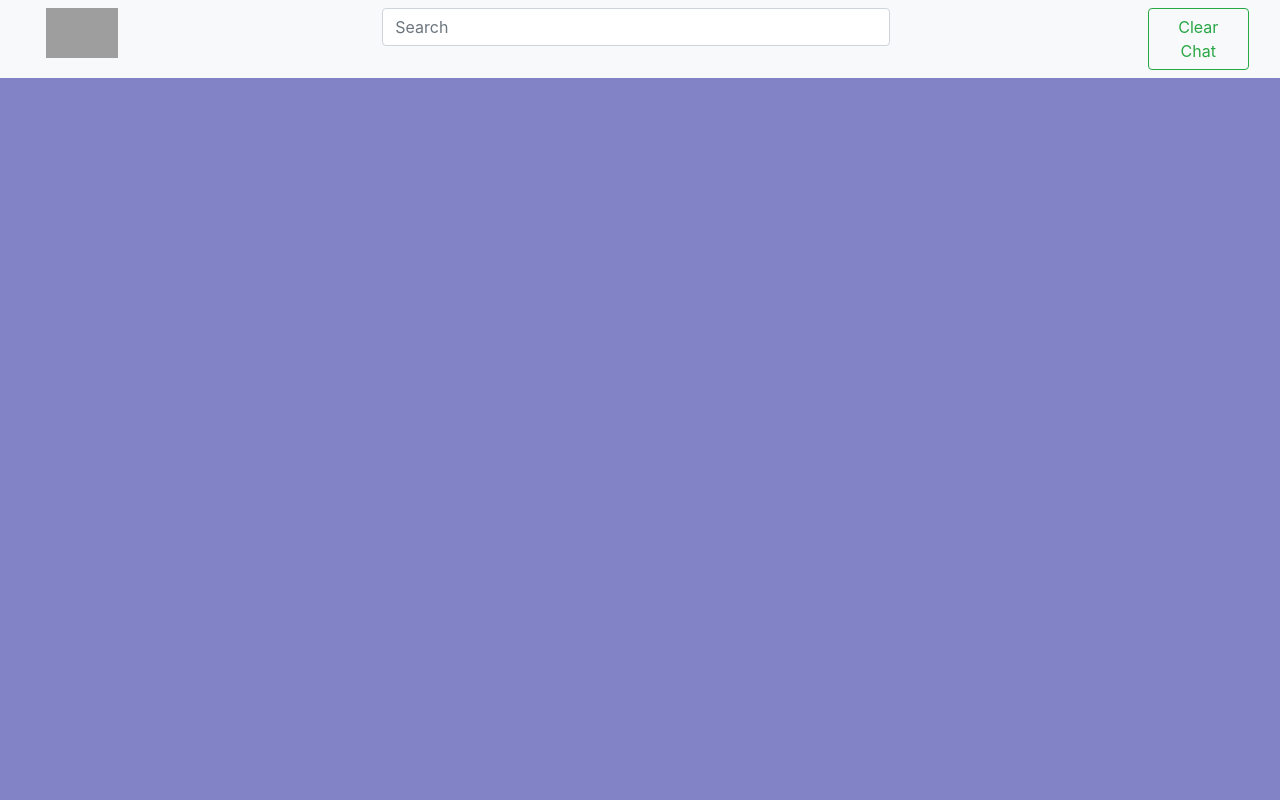
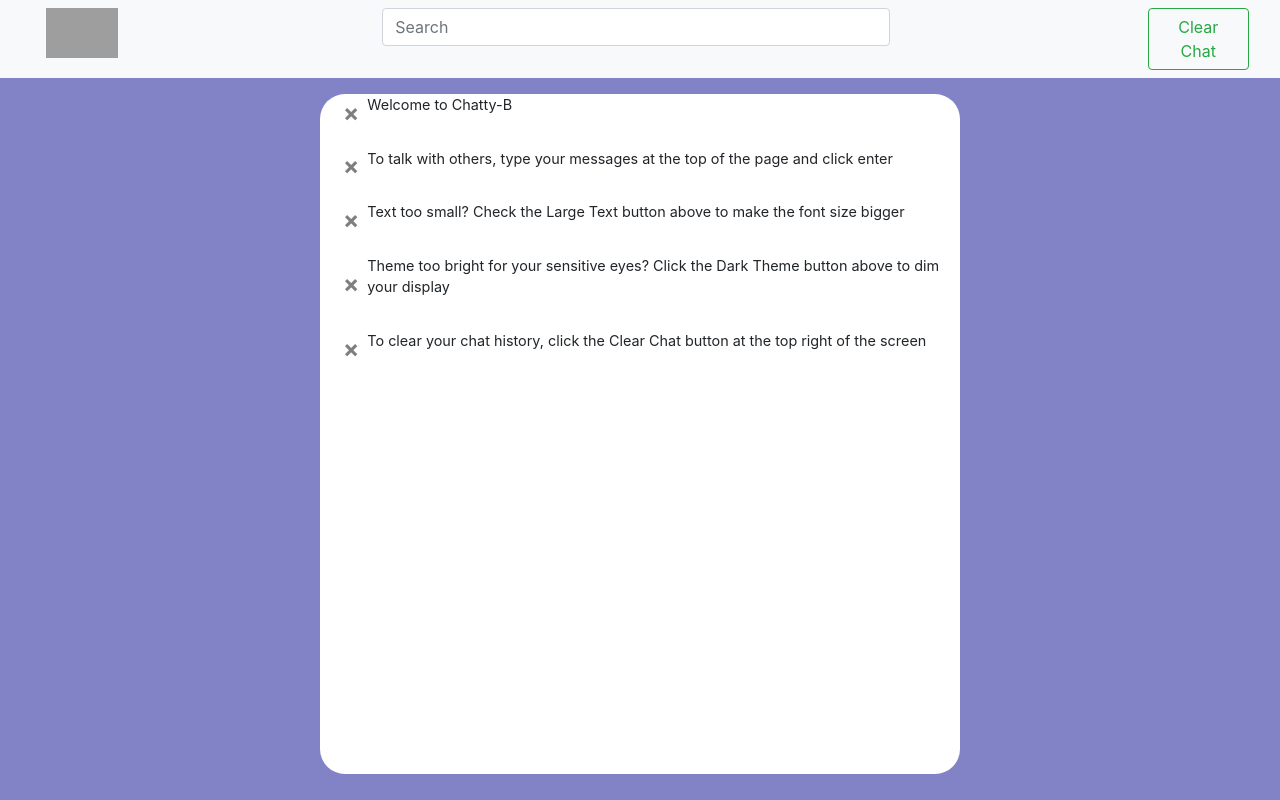
Before and after one commit to nss-evening-cohort-9/chatty-baratheon, a website built with webpack: page src/index.html in a window 1280 px wide. Built offline with nearby package versions, Linux system fonts and the light colour scheme; grey boxes are pictures that could not be loaded; files whose address does not match are found by name.

Commit message:
chatbox works

```diff
--- a/src/index.html
+++ b/src/index.html
@@ -13,7 +13,7 @@
       <input class="form-control mr-sm-2 col-5" id="chatInput" type="search" placeholder="Search" aria-label="Search">
       <button class="btn btn-outline-success my-2 my-sm-0 col-1" id="clearChat" type="button">Clear Chat</button>
     </form>
-  <div id="chatBox"></div>
   </nav>
+  <div id="chatBox" class="container justify-content-center chatbox"></div>
 </body>
 </html>
--- a/src/javascripts/components/chatBox.js
+++ b/src/javascripts/components/chatBox.js
@@ -1,19 +1,36 @@
+import './chatBox.scss';
+
 import messagesData from '../helpers/data/messagesData';
 import util from '../helpers/util';
 
 let messages = [];
 
-
 const chatBoxBuilder = () => {
   let domString = [];
   messages.forEach((message) => {
-    domString += `<div id="${message.messageId}">`;
-    domString += `<p>${message.timestamp}</p>`;
-    domString += '<button type="button" class="close" data-dismiss="alert" aria-label="Close">';
-    domString += '<span aria-hidden="true">&times;</span>';
-    domString += '</button>';
+    if (message.userId === 'chatBot') {
+      domString += `<div id="${message.messageId}" class="">`;
+      domString += `<p>${message.timeStamp}</p>`;
+      domString += '<div class="d-flex flex-row">';
+      domString += '<button type="button" class="close mx-2" data-dismiss="alert" aria-label="Close">';
+      domString += '<span aria-hidden="true">&times;</span>';
+      domString += '</button>';
+      domString += `<p>${message.messageContent}</p>`;
+      domString += '</div>';
+      domString += '</div>';
+    } else {
+      domString += `<div id="${message.messageId}" class="">`;
+      domString += `<p>${message.timeStamp}</p>`;
+      domString += '<div class="d-flex flex-row">';
+      domString += `<p>${message.messageContent}</p>`;
+      domString += '<button type="button" class="close mx-2" data-dismiss="alert" aria-label="Close">';
+      domString += '<span aria-hidden="true">&times;</span>';
+      domString += '</button>';
+      domString += '</div>';
+      domString += '</div>';
+    }
   });
-  util.printToDom('#chatBox', domString);
+  util.printToDom('chatBox', domString);
 };
 
 const initializeMessages = () => {
@@ -25,4 +42,5 @@ const initializeMessages = () => {
     })
     .catch(err => console.error(err));
 };
+
 export default { initializeMessages };
--- /dev/null
+++ b/src/javascripts/components/chatBox.scss
@@ -0,0 +1,7 @@
+.chatbox {
+  width: 50vw;
+  height: 85vh;
+  background: white;
+  border-radius: 25px;
+  font-size: .9rem;
+};
--- a/src/javascripts/helpers/data/messagesData.js
+++ b/src/javascripts/helpers/data/messagesData.js
@@ -1,5 +1,5 @@
 import axios from 'axios';
 
-const getMessagesData = () => axios.get('..db/messages.json');
+const getMessagesData = () => axios.get('../db/messages.json');
 
 export default { getMessagesData };
--- a/src/javascripts/main.js
+++ b/src/javascripts/main.js
@@ -1,5 +1,6 @@
 import '../styles/main.scss';
 import 'bootstrap';
+
 import chatBox from './components/chatBox';
 
 
```
